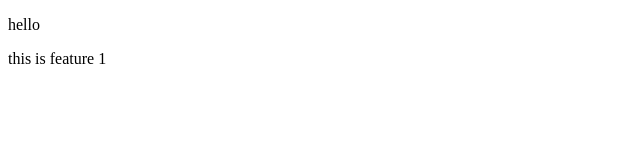
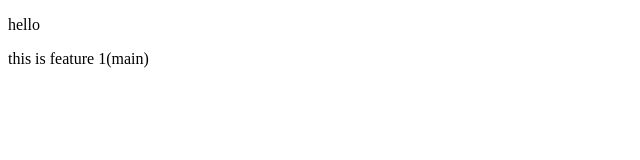
Before and after one commit to Mayankdubey10/newrepos, a plain HTML site: page index.html in a window 1280 px wide. Shown: the full height of the page, 0-640 px from the left. Drawn offline with Linux system fonts and the light colour scheme.

Commit message:
added main

```diff
--- a/index.html
+++ b/index.html
@@ -7,6 +7,6 @@
 </head>
 <body>
     <p>hello</p>
-    <p>this is feature 1</p>
+    <p>this is feature 1(main)</p>
 </body>
 </html>
```
